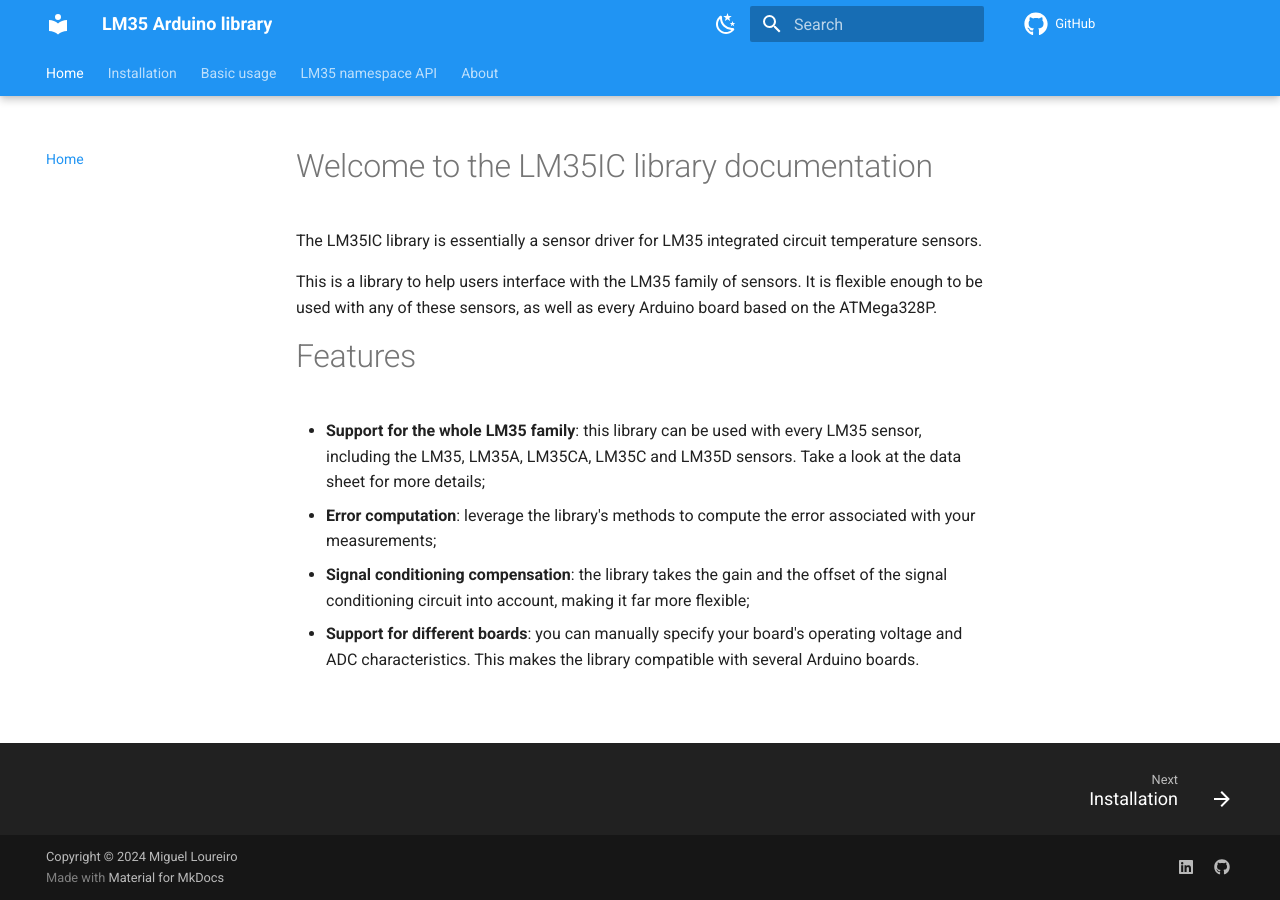
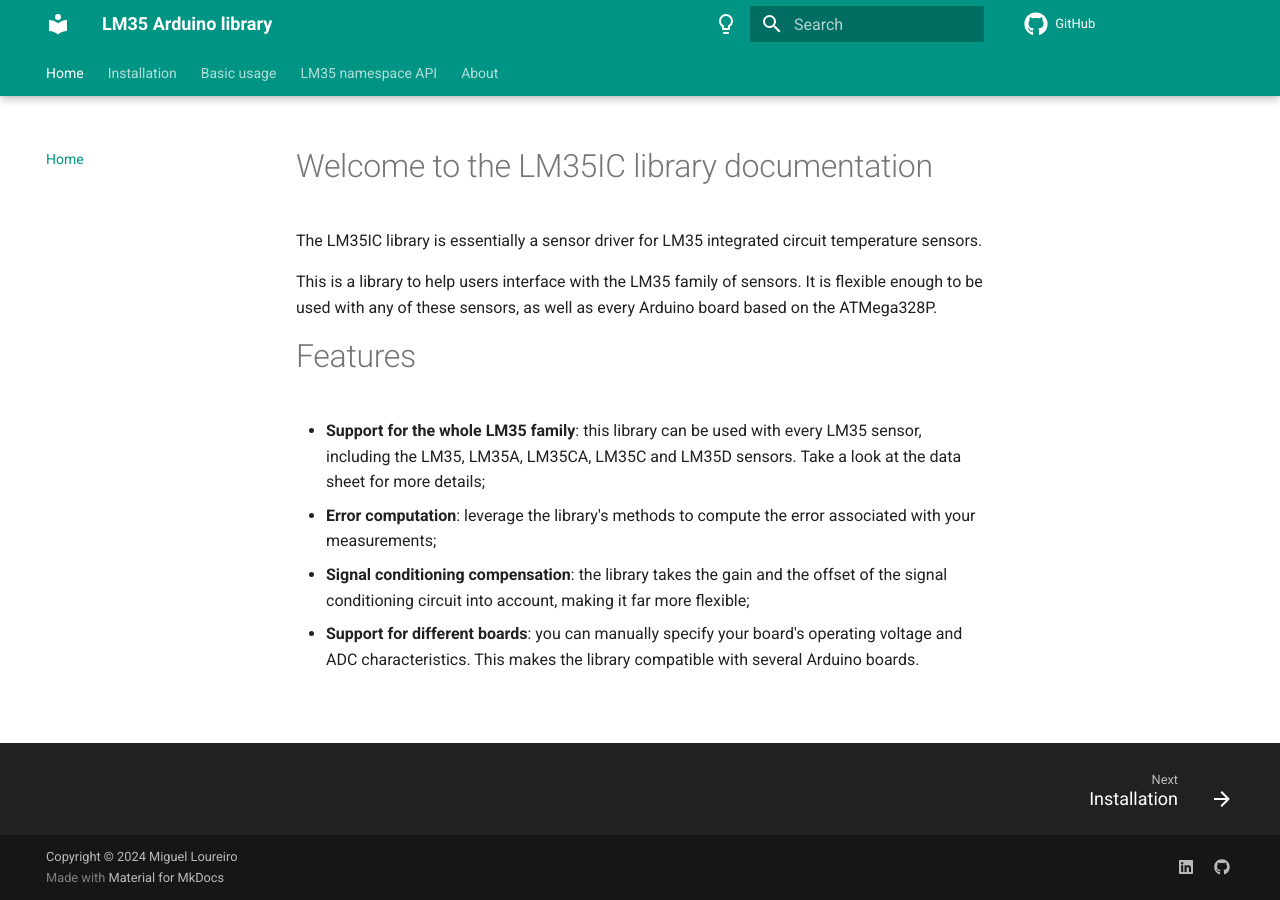
Before and after one commit to MiguelLoureiro98/LM35IC, an MkDocs documentation site: the page built from docs/index.md, in a window 1280 px wide. Built offline with MkDocs 1.6.1 and Material for MkDocs 9.7.7, drawn with Linux system fonts in a browser that asks for light colours; comment, search, counter and statistics services are not loaded.

Commit message:
Docs almost ready (code comments missing).

```diff
--- a/mkdocs.yml
+++ b/mkdocs.yml
@@ -3,6 +3,8 @@ site_url: https://miguelloureiro98.github.io/LM35IC/
 repo_url: https://github.com/MiguelLoureiro98/LM35IC
 
 theme:
+  #logo: logos/logo.jpg
+  #favicon: logos/favicon.jpg
   icon:
     repo: fontawesome/brands/github
   name: material
@@ -21,16 +23,16 @@ theme:
   palette:
     - scheme: default
       toggle:
-        icon: material/weather-night
+        icon: material/lightbulb-outline
         name: Switch to dark mode
-      primary: blue
-      accent: cyan
+      primary: teal
+      accent: green
     - scheme: slate
       toggle:
-        icon: material/weather-sunny
+        icon: material/lightbulb
         name: Switch to light mode
-      primary: blue
-      accent: cyan
+      primary: teal
+      accent: green
 
 extra:
   social:
@@ -45,6 +47,15 @@ copyright: Copyright &copy; 2024 Miguel Loureiro
 
 plugins:
   - search
+#  - mkdoxy:
+#      doxygen-bin-path: C:/Program Files/doxygen/bin
+#      projects:
+#        LM35IC: # name of project must be alphanumeric + numbers (without spaces)
+#          src-dirs: src/ # path to source code (support multiple paths separated by space) => INPUT
+#          full-doc: True # if you want to generate full documentation
+#          doxy-cfg: # standard doxygen configuration (key: value)
+#            FILE_PATTERNS: "*.cpp *.h*" # specify file patterns to filter out
+#            RECURSIVE: True # recursive search in source directories
 
 markdown_extensions:
   - pymdownx.arithmatex:
```
Also changed, not shown: 2 other files.
